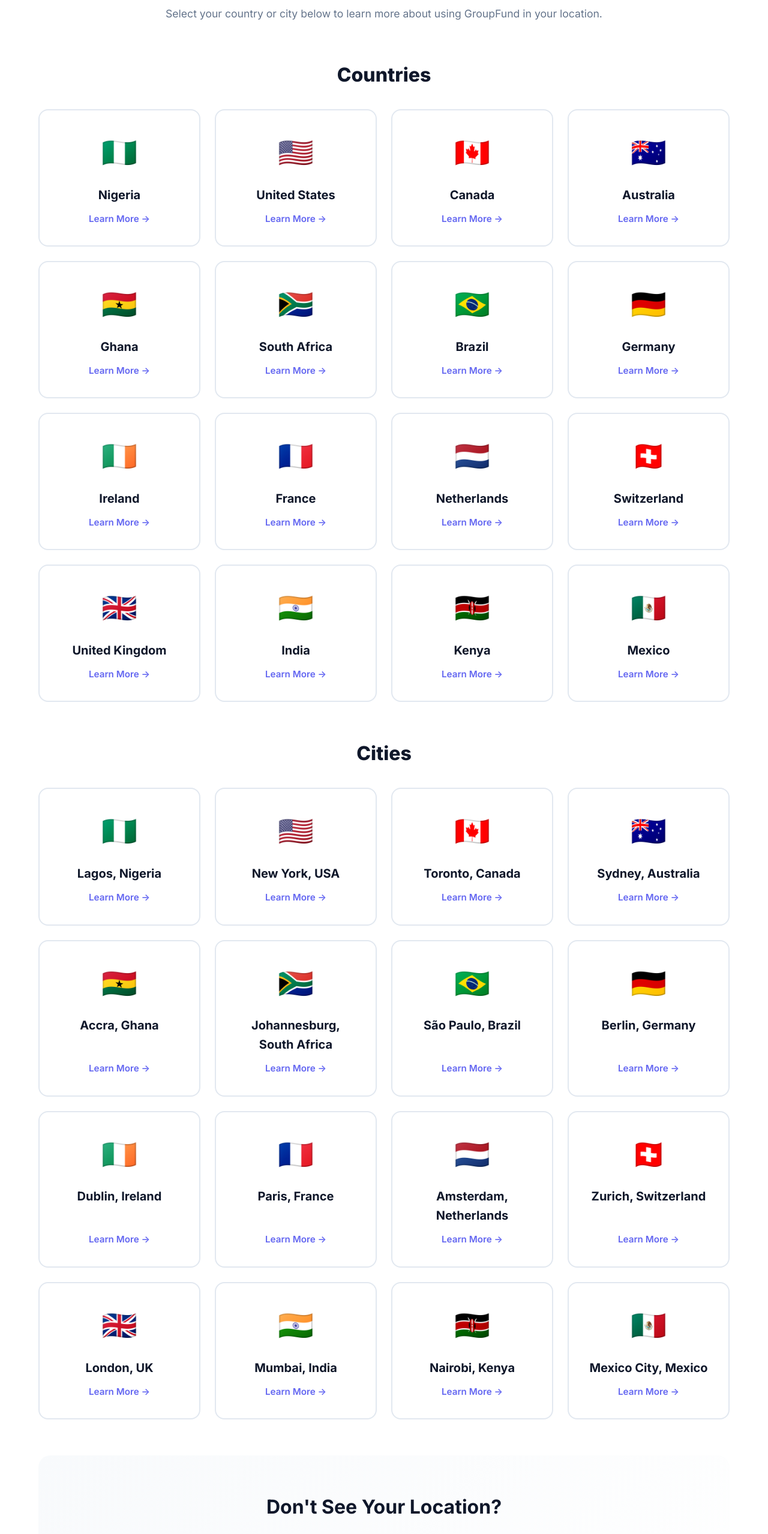
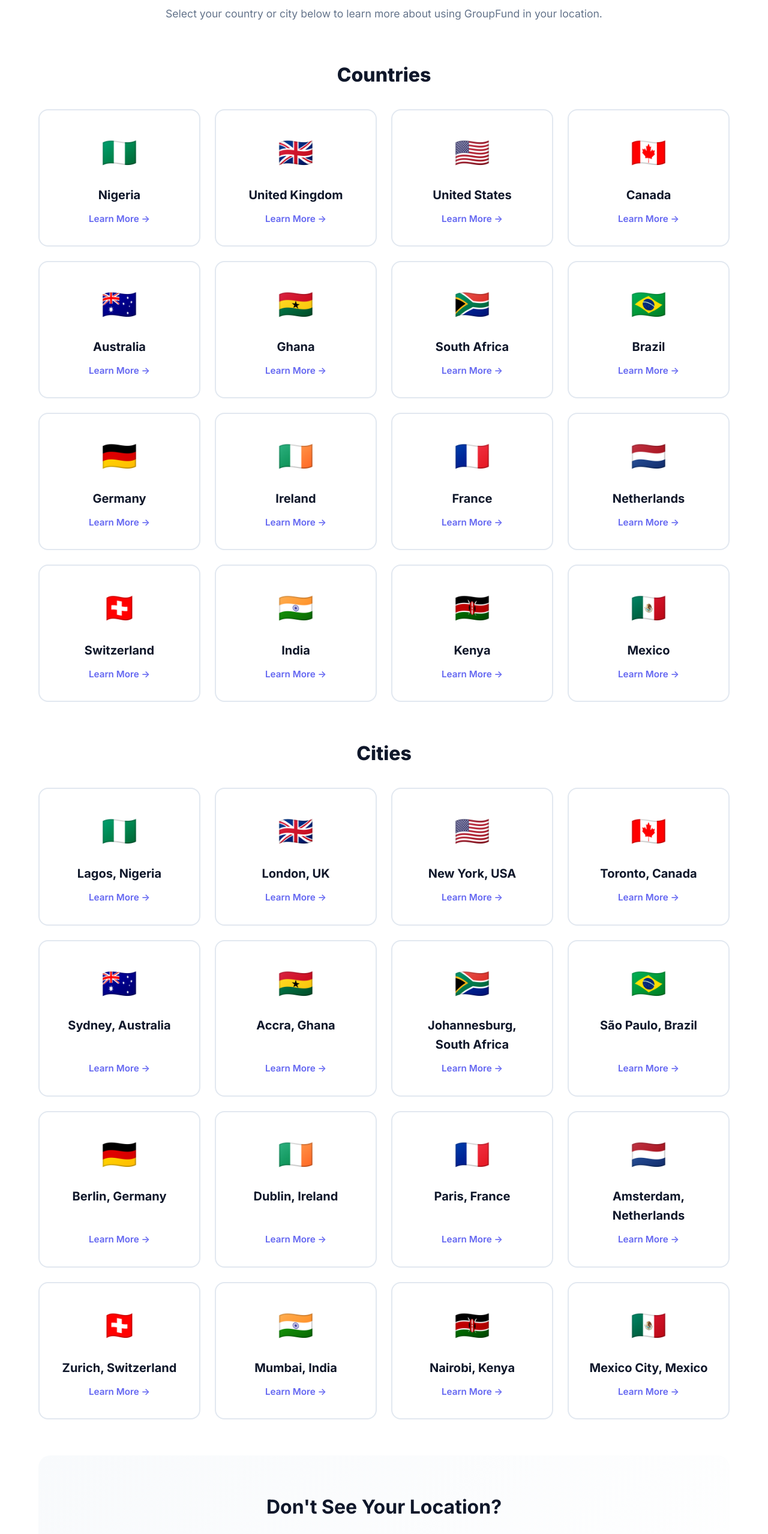
Before and after one commit to chinazaaa/groupfund-website, a React (Vite) app: page /locations in a window 1280 px wide. Shown: the part 853-3410 px from the top of the page at 60% size. Built offline with nearby package versions, Linux system fonts and the light colour scheme; no server answers.

Commit message:
Update LocationsPage.jsx

```diff
--- a/src/pages/LocationsPage.jsx
+++ b/src/pages/LocationsPage.jsx
@@ -6,7 +6,9 @@ import '../App.css'
 export default function LocationsPage() {
   const locations = [
     { slug: 'nigeria', name: 'Nigeria', flag: '🇳🇬', type: 'country' },
+    { slug: 'united-kingdom', name: 'United Kingdom', flag: '🇬🇧', type: 'country' },
     { slug: 'lagos', name: 'Lagos, Nigeria', flag: '🇳🇬', type: 'city', parent: 'nigeria' },
+    { slug: 'london', name: 'London, UK', flag: '🇬🇧', type: 'city', parent: 'united-kingdom' },
     { slug: 'united-states', name: 'United States', flag: '🇺🇸', type: 'country' },
     { slug: 'new-york', name: 'New York, USA', flag: '🇺🇸', type: 'city', parent: 'united-states' },
     { slug: 'canada', name: 'Canada', flag: '🇨🇦', type: 'country' },
@@ -29,8 +31,6 @@ export default function LocationsPage() {
     { slug: 'amsterdam', name: 'Amsterdam, Netherlands', flag: '🇳🇱', type: 'city', parent: 'netherlands' },
     { slug: 'switzerland', name: 'Switzerland', flag: '🇨🇭', type: 'country' },
     { slug: 'zurich', name: 'Zurich, Switzerland', flag: '🇨🇭', type: 'city', parent: 'switzerland' },
-    { slug: 'united-kingdom', name: 'United Kingdom', flag: '🇬🇧', type: 'country' },
-    { slug: 'london', name: 'London, UK', flag: '🇬🇧', type: 'city', parent: 'united-kingdom' },
     { slug: 'india', name: 'India', flag: '🇮🇳', type: 'country' },
     { slug: 'mumbai', name: 'Mumbai, India', flag: '🇮🇳', type: 'city', parent: 'india' },
     { slug: 'kenya', name: 'Kenya', flag: '🇰🇪', type: 'country' },
```
